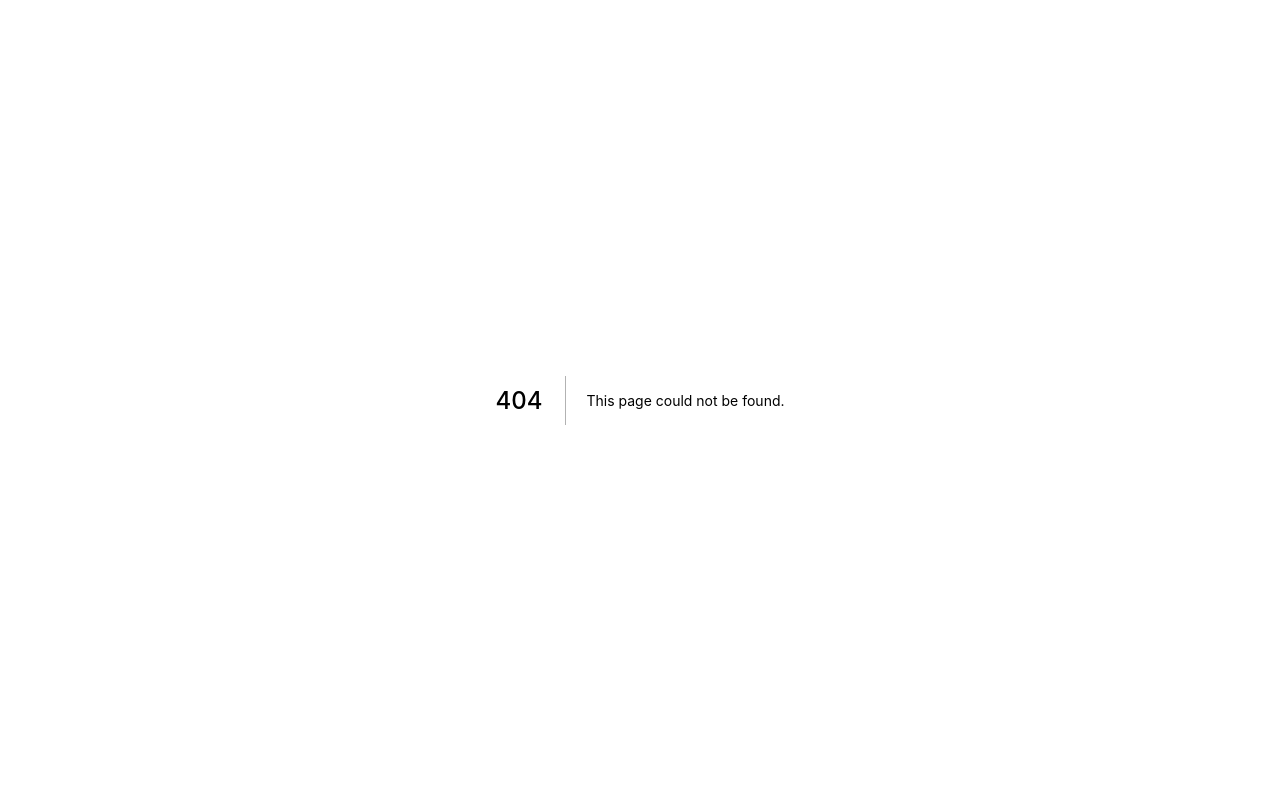
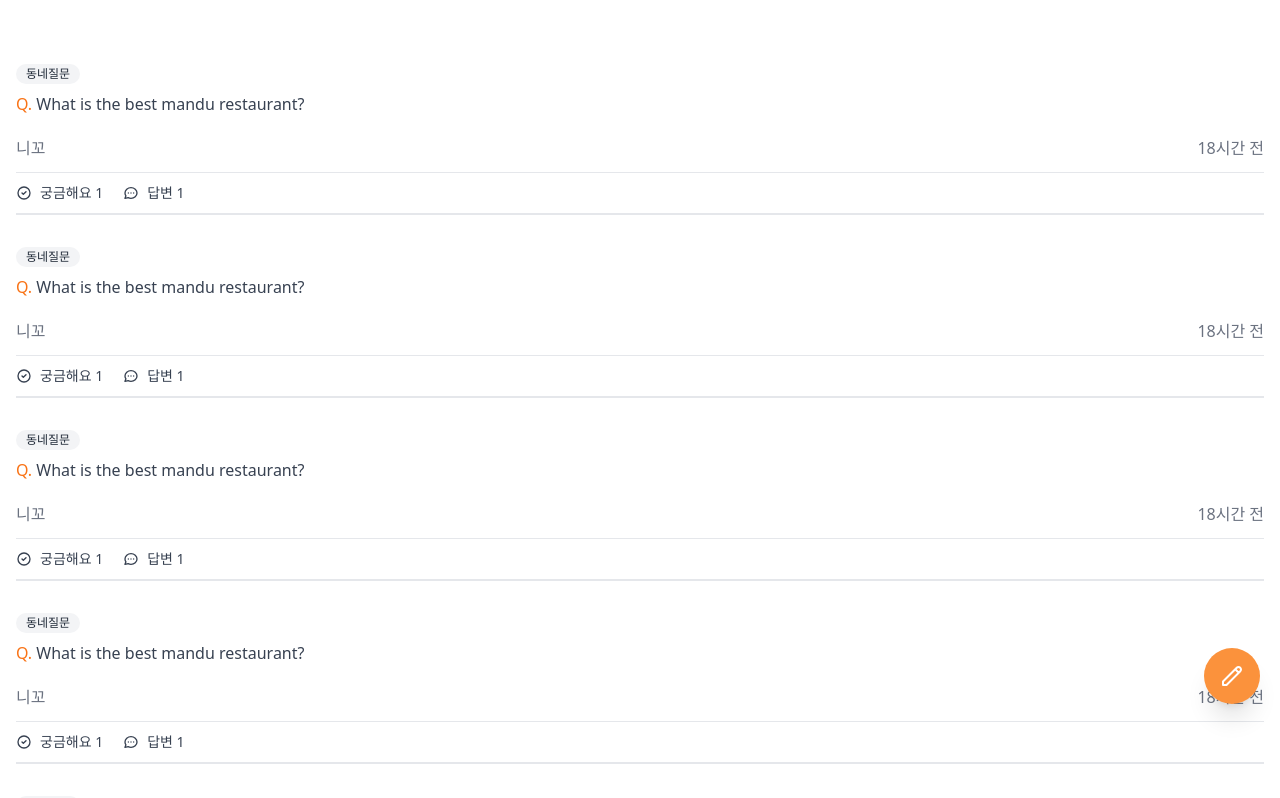
Before and after one commit to chanwoo00106/carrot-market, a Next.js app: page /community in a window 1280 px wide. Before the commit this address had no page. Shown: the top 798 px of the page. Built offline with nearby package versions, Linux system fonts and the light colour scheme.

Commit message:
Add community page

```diff
--- /dev/null
+++ b/pages/community/index.tsx
@@ -0,0 +1,78 @@
+import type { NextPage } from "next";
+
+const Community: NextPage = () => {
+  return (
+    <div className="py-16 px-4 space-y-8">
+      {[1, 2, 3, 4, 5].map((i) => (
+        <div key={i} className="flex flex-col items-start">
+          <span className="flex items-center px-2.5 py-0.5 rounded-full text-xs font-medium bg-gray-100 text-gray-800">
+            동네질문
+          </span>
+          <div className="mt-2 text-gray-700">
+            <span className="text-orange-500 font-medium">Q.</span> What is the
+            best mandu restaurant?
+          </div>
+          <div className="mt-5 flex items-center justify-between w-full text-gray-500 font-xs">
+            <span>니꼬</span>
+            <span>18시간 전</span>
+          </div>
+          <div className="flex space-x-5 mt-3 text-gray-700 py-2.5 border-t border-b-[2px] w-full">
+            <span className="flex space-x-2 items-center text-sm">
+              <svg
+                className="w-4 h-4"
+                fill="none"
+                stroke="currentColor"
+                viewBox="0 0 24 24"
+                xmlns="http://www.w3.org/2000/svg"
+              >
+                <path
+                  strokeLinecap="round"
+                  strokeLinejoin="round"
+                  strokeWidth="2"
+                  d="M9 12l2 2 4-4m6 2a9 9 0 11-18 0 9 9 0 0118 0z"
+                ></path>
+              </svg>
+              <span>궁금해요 1</span>
+            </span>
+            <span className="flex space-x-2 items-center text-sm">
+              <svg
+                className="w-4 h-4"
+                fill="none"
+                stroke="currentColor"
+                viewBox="0 0 24 24"
+                xmlns="http://www.w3.org/2000/svg"
+              >
+                <path
+                  strokeLinecap="round"
+                  strokeLinejoin="round"
+                  strokeWidth="2"
+                  d="M8 12h.01M12 12h.01M16 12h.01M21 12c0 4.418-4.03 8-9 8a9.863 9.863 0 01-4.255-.949L3 20l1.395-3.72C3.512 15.042 3 13.574 3 12c0-4.418 4.03-8 9-8s9 3.582 9 8z"
+                ></path>
+              </svg>
+              <span>답변 1</span>
+            </span>
+          </div>
+        </div>
+      ))}
+
+      <button className="fixed hover:bg-orange-500 transition-colors bottom-24 right-5 shadow-xl bg-orange-400 rounded-full p-4 text-white">
+        <svg
+          className="w-6 h-6"
+          fill="none"
+          stroke="currentColor"
+          viewBox="0 0 24 24"
+          xmlns="http://www.w3.org/2000/svg"
+        >
+          <path
+            strokeLinecap="round"
+            strokeLinejoin="round"
+            strokeWidth="2"
+            d="M15.232 5.232l3.536 3.536m-2.036-5.036a2.5 2.5 0 113.536 3.536L6.5 21.036H3v-3.572L16.732 3.732z"
+          ></path>
+        </svg>
+      </button>
+    </div>
+  );
+};
+
+export default Community;
```
